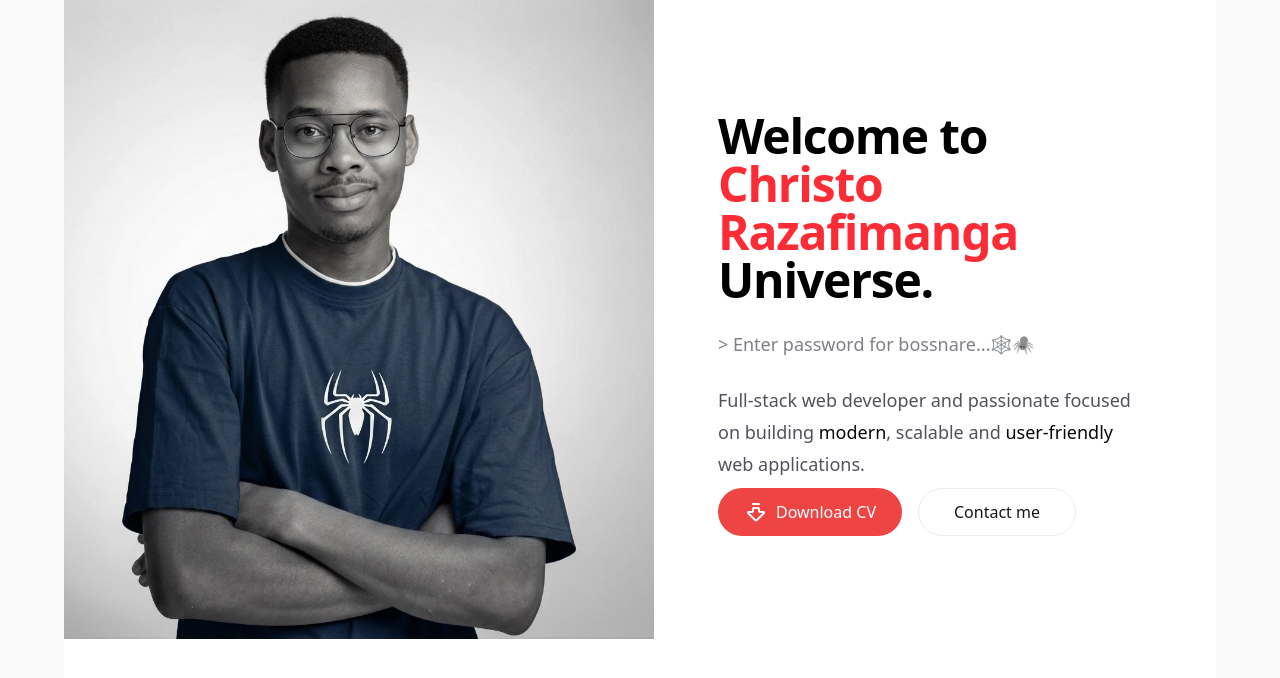
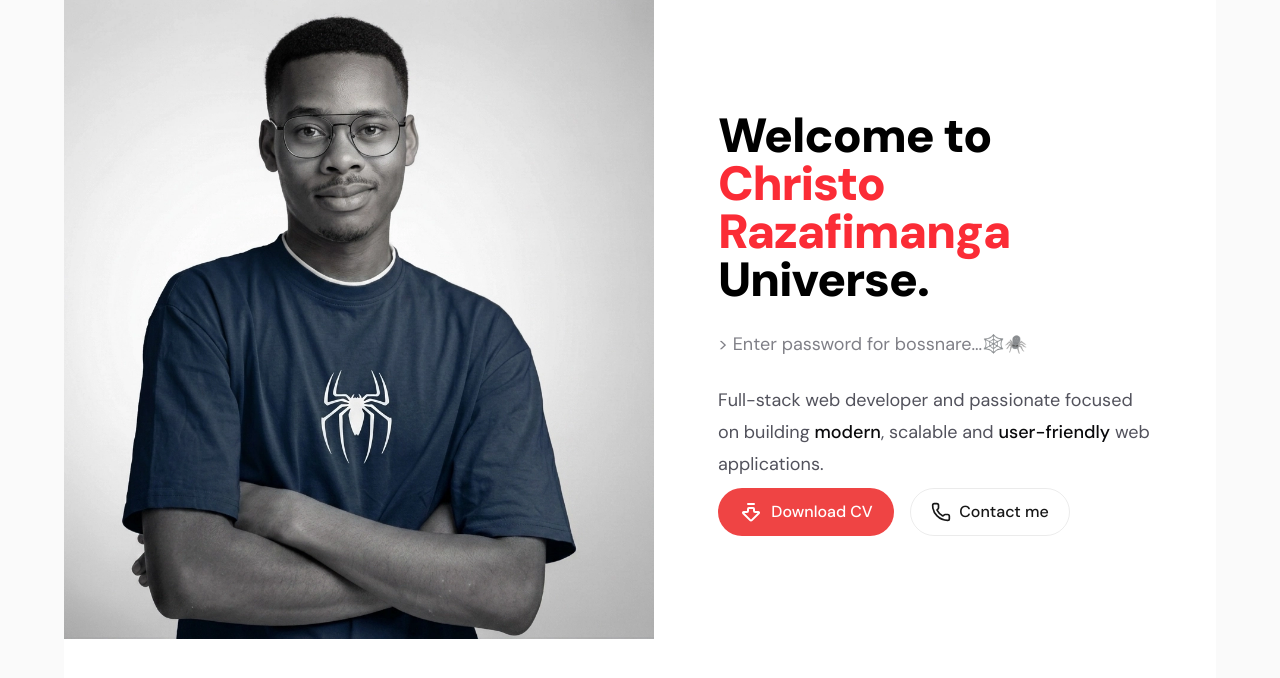
Before and after one commit to bossnare/portfolio, a Next.js app: page / in a window 1280 px wide. Shown: the top 678 px of the page. Built offline with nearby package versions, Linux system fonts and the light colour scheme.

Commit message:
fix font DM sans

```diff
--- a/app/layout.tsx
+++ b/app/layout.tsx
@@ -5,7 +5,7 @@ import { Analytics } from '@vercel/analytics/next';
 import './globals.css';
 
 const dmSans = DM_Sans({
-  variable: '--font-dm-sans',
+  // variable: '--font-dm-sans',
   subsets: ['latin'],
   display: 'swap',
 });
@@ -21,8 +21,8 @@ export default function RootLayout({
   children: React.ReactNode;
 }>) {
   return (
-    <html lang="en" className={`${dmSans.variable} h-full antialiased`}>
-      <body className="min-h-full font-sans flex flex-col">
+    <html lang="en" className={`${dmSans.className} h-full antialiased`}>
+      <body className="min-h-full font-[optical-sizing:auto] flex flex-col">
         {children}
 
         <Analytics />
--- a/app/page.tsx
+++ b/app/page.tsx
@@ -1,5 +1,5 @@
 import Image from 'next/image';
-import { ArrowBigDownDash } from 'lucide-react';
+import { ArrowBigDownDash, Phone } from 'lucide-react';
 
 export default function Home() {
   return (
@@ -15,7 +15,7 @@ export default function Home() {
         />
         <div className="flex flex-col items-center justify-between flex-1 w-full max-w-3xl gap-2 px-16 bg-white py-28 dark:bg-black sm:items-start">
           <div className="flex flex-col items-center gap-6 text-center sm:items-start sm:text-left">
-            <h1 className="max-w-sm text-5xl font-bold leading-12 tracking-tight text-black dark:text-zinc-50">
+            <h1 className="max-w-sm text-5xl font-black leading-12 tracking-tight text-black dark:text-zinc-50">
               Welcome to
               <span className="text-red-500"> Christo Razafimanga</span>{' '}
               Universe.
@@ -37,7 +37,7 @@ export default function Home() {
           </div>
           <div className="flex flex-col gap-4 text-base font-medium sm:flex-row">
             <a
-              className="flex h-12 w-full items-center justify-center gap-2 rounded-full bg-primary px-5 text-background dark:text-foreground transition-colors hover:bg-[#383838] dark:hover:text-background dark:hover:bg-[#ccc] md:w-46"
+              className="flex h-12 w-full items-center justify-center gap-2 rounded-full bg-primary px-5 text-background dark:text-foreground transition-colors hover:bg-[#383838] dark:hover:text-background dark:hover:bg-[#ccc] md:w-44"
               href="/cv/Christo_Razafimanga_Dev_CV.pdf"
               download
             >
@@ -45,10 +45,12 @@ export default function Home() {
               Download CV
             </a>
             <a
-              className="flex h-12 w-full items-center justify-center rounded-full border border-solid border-black/8 px-5 transition-colors hover:border-transparent hover:bg-black/4 dark:border-white/[.145] dark:hover:bg-[#1a1a1a] md:w-39.5"
+              className="flex h-12 w-full items-center justify-center gap-2 rounded-full border border-solid border-black/8 px-5 transition-colors hover:border-transparent hover:bg-black/4 dark:border-white/[.145] dark:hover:bg-[#1a1a1a] md:w-40"
               target="_blank"
               rel="noopener noreferrer"
             >
+                            <Phone className="size-5" />
+
               Contact me
             </a>
           </div>
```
